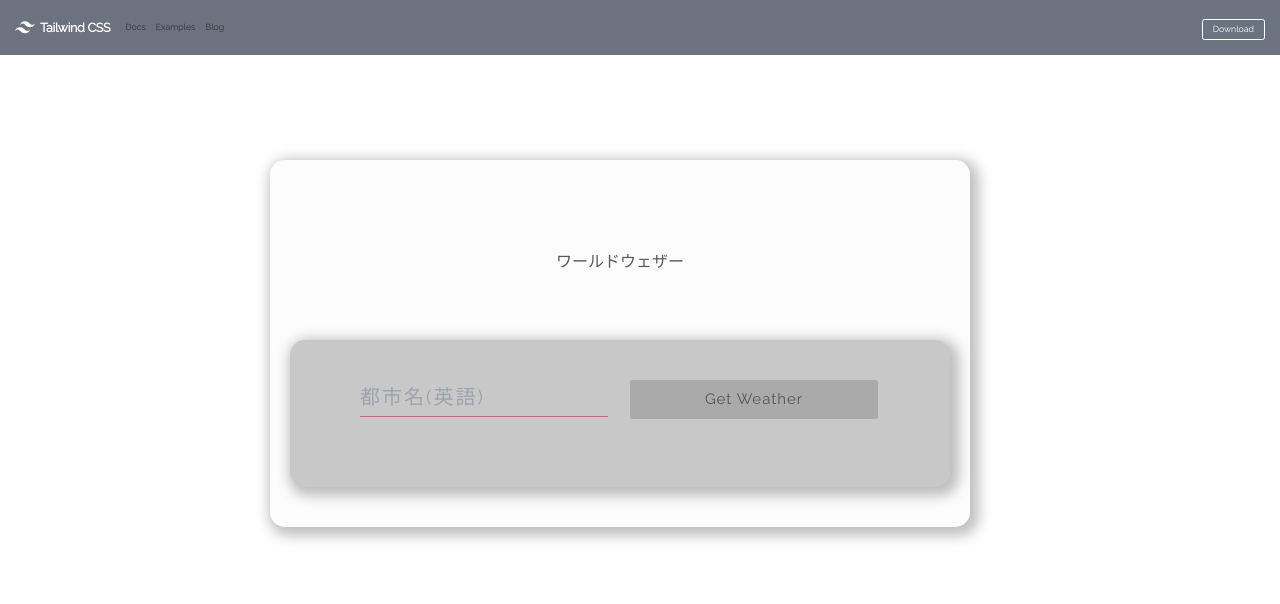
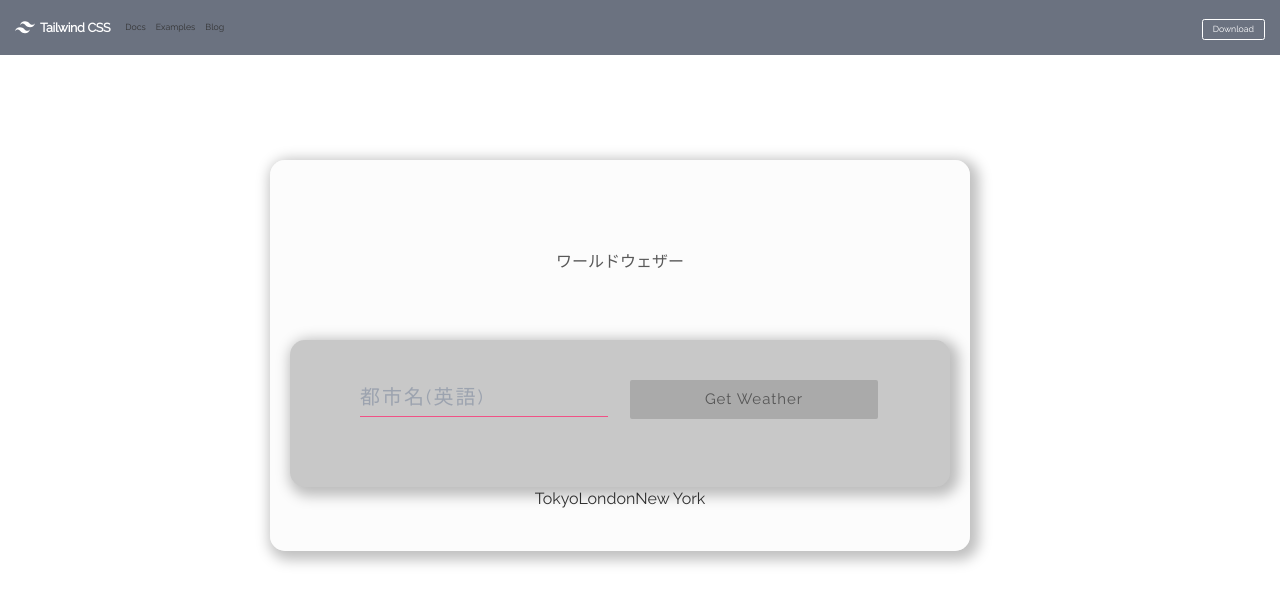
Before and after one commit to Haussmann000/react-ts-weather-app, a React (Create React App) app: page / in a window 1280 px wide. Shown: the top 604 px of the page. Built offline with nearby package versions, Linux system fonts and the light colour scheme; no server answers.

Commit message:
都市名を配列でSideBarに渡すように

```diff
--- a/src/App.tsx
+++ b/src/App.tsx
@@ -42,6 +42,13 @@ const initialResult = {
   conditionText: "",
   icon: ""
 }
+
+const cities = [
+  "Tokyo",
+  "London",
+  "New York"
+]
+
 
 function App() {
   const [city, setCity] = useState<string>("");
@@ -147,9 +154,22 @@ function App() {
   // });
 
 
-  function handleChange(value: string) {
-    setMessage(contentValidation(value))
-    setCity(value);
+  class Handler {
+    handleChange(value: string) :string
+    handleChange(value: object) :object
+
+
+    handleChange(value: any) :any{
+      if(typeof value === 'string') {
+        setMessage(contentValidation(value))
+        setCity(value);
+        console.log("string")
+      }
+
+      if(typeof value === 'object') {
+        console.log("object")
+      }
+    }
   }
 
 
@@ -170,12 +190,6 @@ function App() {
       }
   }
 
-  const array = {
-    1: "Tokyo",
-    2: "London",
-    3: "New York"
-  }
-  console.log(Object.keys(array))
 
   return (
     <>
@@ -191,12 +205,9 @@ function App() {
               )
             }
       <div className="container">
-        <Form city={city} setMessage={setMessage} getWeather={getWeather} handleChange={handleChange} isDisabled={isDisabled}/>
+        <Form city={city} setMessage={setMessage} getWeather={getWeather} handleChange={Handler} isDisabled={isDisabled}/>
       </div>
-      {Object.keys(array).forEach(element => {
-        <SideBar city={element} setMessage={setMessage} getWeather={getWeather} handleChange={handleChange} isDisabled={isDisabled}/>
-      })
-      }
+        <SideBar cities={cities} setMessage={setMessage} getWeather={getWeather} handleChange={Handler} isDisabled={isDisabled}/>
     </div>
     </>
   );
--- a/src/components/SideBar.tsx
+++ b/src/components/SideBar.tsx
@@ -2,17 +2,26 @@
 
 // 型定義
 type FormPropsType = {
-    city: string;
+    cities: object;
     setMessage :React.Dispatch<React.SetStateAction<string>>;
     getWeather: (e: React.FormEvent<HTMLFormElement>) => void;
     handleChange: Function;
     isDisabled: boolean;
   }
-const SideBar = ({city, setMessage, getWeather, handleChange, isDisabled} :FormPropsType) => {
+const SideBar = ({cities, setMessage, getWeather, handleChange, isDisabled} :FormPropsType) => {
 
+    const cityName = Object.values(cities).map(city => {
+      return city;
+    })
+
+    cityName.forEach((element, index) => {
+      console.log(cityName[index]);
+    });
+
+    console.log(cityName)
     return(
         <div className="flex">
-            <button type="submit" disabled={isDisabled} onClick={e => handleChange({city})}>{city}</button>
+            <button type="submit" disabled={isDisabled} onClick={e => handleChange({cities})}>{cities}</button>
         </div>
       )};
 
```
